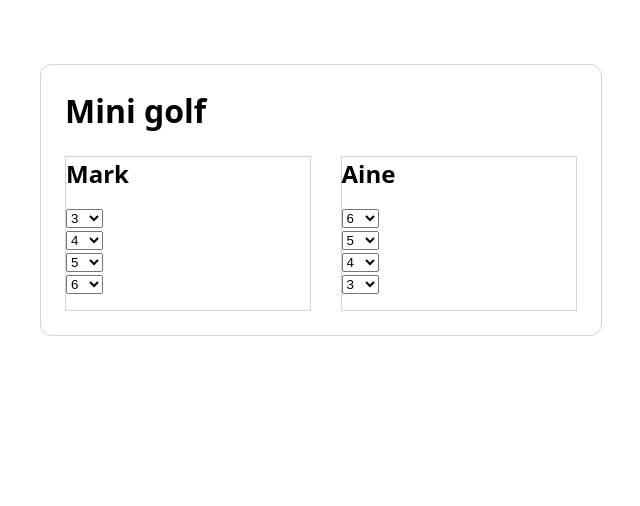
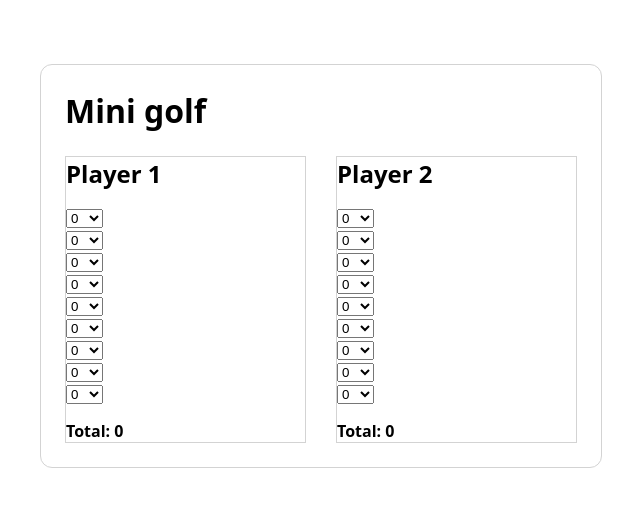
Before and after one commit to marklynskey/mini-golf, a React (Vite) app: page / in a window 1280 px wide. Shown: the top 506 px of the page, without its empty margins (319-959 px from the left). Built offline with nearby package versions, Linux system fonts and the light colour scheme.

Commit message:
set up state and handlers for two players

```diff
--- a/src/App.tsx
+++ b/src/App.tsx
@@ -1,36 +1,65 @@
+import { Fragment, useState } from "react";
 import styles from "./App.module.css";
 
-const data = [
+type Player = {
+  id: number;
+  name: string;
+  scores: number[];
+};
+
+const defaultData: Player[] = [
   {
     id: 0,
-    name: "Mark",
-    scores: [3, 4, 5, 6],
+    name: "Player 1",
+    scores: new Array(9).fill(0),
   },
   {
     id: 1,
-    name: "Aine",
-    scores: [6, 5, 4, 3],
+    name: "Player 2",
+    scores: new Array(9).fill(0),
   },
 ];
 
-const selectOptions = (
-  <>
-    <option value={1}>1</option>
-    <option value={2}>2</option>
-    <option value={3}>3</option>
-    <option value={4}>4</option>
-    <option value={5}>5</option>
-    <option value={6}>6</option>
-    <option value={7}>7</option>
-    <option value={8}>8</option>
-    <option value={9}>9</option>
-    <option value={10}>10</option>
-  </>
+const generateSelectOptions = Array.from({ length: 16 }, (_, i) =>
+  i - 5 === 1 ? (
+    <Fragment key={i - 5}>
+      <hr />
+      <option value={i - 5}>{i - 5}</option>
+    </Fragment>
+  ) : (
+    <option key={i - 5} value={i - 5}>
+      {i - 5}
+    </option>
+  ),
 );
 
-const App = () => (
+const sum = (scores: number[]) =>
+  scores.reduce((accumulator: number, score: number) => accumulator + score, 0);
+
+const App = () => {
+  const [data, setData] = useState<Player[]>(defaultData);
+
+  const updateScore = (playerId: number, hole: number, score: number) => {
+    const newData = data.map((player) => {
+      if (player.id !== playerId) {
+        return player;
+      } else {
+        const scoresCopy = player.scores;
+        scoresCopy[hole] = score;
+
+        return {
+          ...player,
+          scores: scoresCopy,
+        };
+      }
+    });
+
+    setData(newData);
+  };
+
+  return (
     <div className={styles.page}>
-    <div className={styles.container}>
+      <main className={styles.container}>
         <h1>Mini golf</h1>
         <div className={styles.scoresContainer}>
           {data.map((player) => (
@@ -39,15 +68,28 @@ const App = () => (
               <ul className={styles.scoreList}>
                 {player.scores.map((score, index) => (
                   <li className={styles.scoreListItem} key={index}>
-                  <select defaultValue={score}>{selectOptions}</select>
+                    <select
+                      value={score}
+                      onChange={(event) =>
+                        updateScore(
+                          player.id,
+                          index,
+                          Number(event.target.value),
+                        )
+                      }
+                    >
+                      {generateSelectOptions}
+                    </select>
                   </li>
                 ))}
               </ul>
+              <strong>Total: {sum(player.scores)}</strong>
             </div>
           ))}
         </div>
-    </div>
+      </main>
     </div>
   );
+};
 
 export default App;
```
Also changed, not shown: package.json (+4 -4 lines), 1 other file (tests, documents, lock files or other folders). Lines whose indentation alone changed are shown as unchanged.
